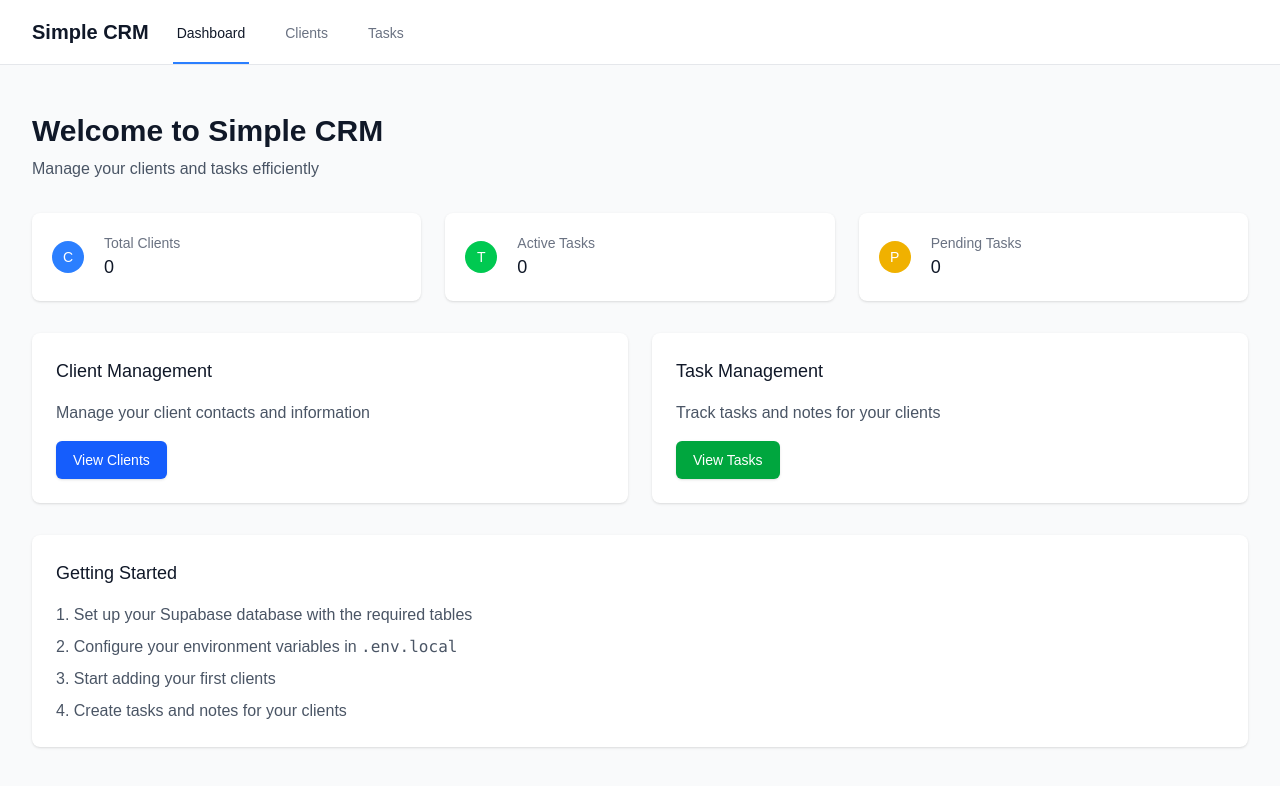
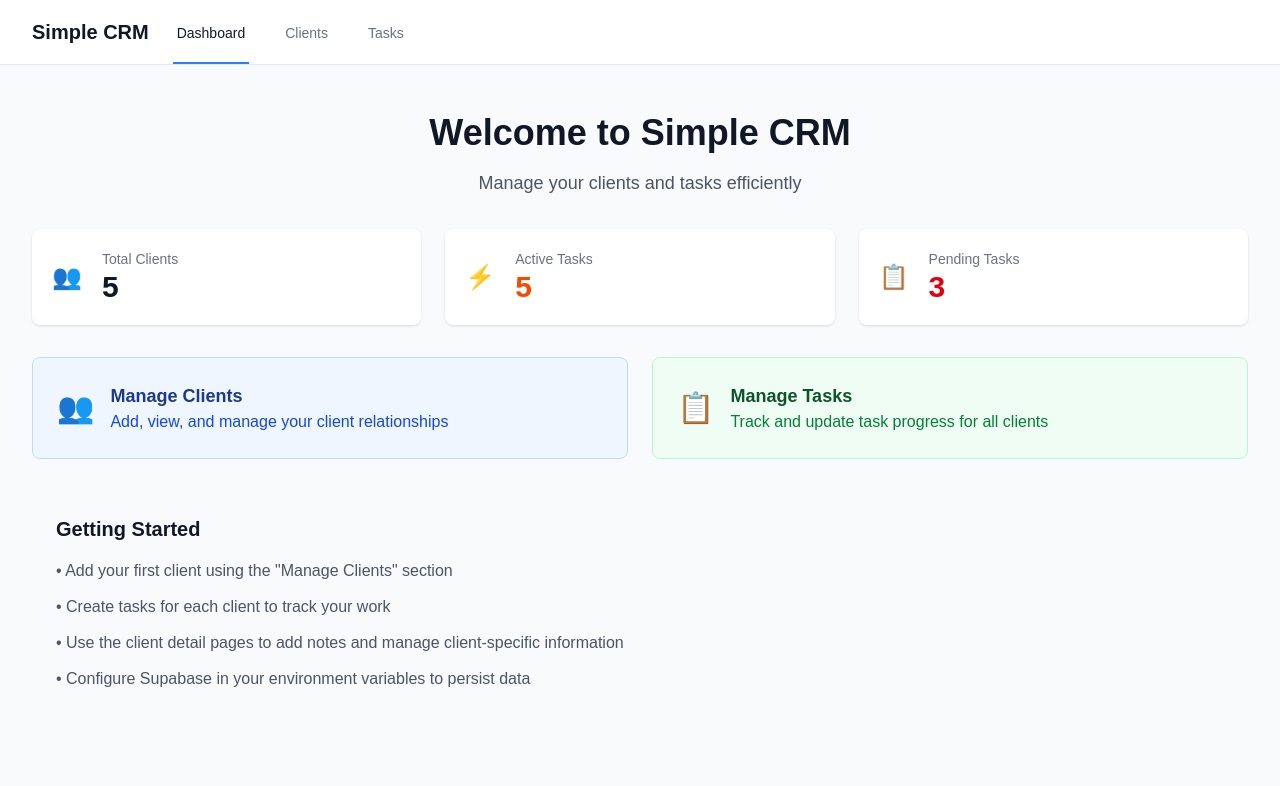
Before and after one commit to mattrenfer/crm-proto, a Next.js app: page / in a window 1280 px wide. Shown: the top 786 px of the page. Built offline with nearby package versions, Linux system fonts and the light colour scheme.

Commit message:
dashboard client/task counter

```diff
--- a/src/app/page.tsx
+++ b/src/app/page.tsx
@@ -1,35 +1,36 @@
 import Link from "next/link";
+import { getDashboardStats } from "../lib/mockData";
 
-export default function Home() {
+export default function HomePage() {
+  const { totalClients, activeTasks, pendingTasks } = getDashboardStats();
+
   return (
     <div className="max-w-7xl mx-auto py-6 sm:px-6 lg:px-8">
       <div className="px-4 py-6 sm:px-0">
-        <div className="mb-8">
-          <h1 className="text-3xl font-bold text-gray-900 dark:text-white">
+        <div className="text-center mb-8">
+          <h1 className="text-4xl font-bold text-gray-900 dark:text-white mb-4">
             Welcome to Simple CRM
           </h1>
-          <p className="mt-2 text-gray-600 dark:text-gray-300">
+          <p className="text-lg text-gray-600 dark:text-gray-300">
             Manage your clients and tasks efficiently
           </p>
         </div>
 
-        {/* Quick Stats */}
+        {/* Dashboard Stats */}
         <div className="grid grid-cols-1 md:grid-cols-3 gap-6 mb-8">
           <div className="bg-white dark:bg-gray-800 overflow-hidden shadow rounded-lg">
             <div className="p-5">
               <div className="flex items-center">
                 <div className="flex-shrink-0">
-                  <div className="w-8 h-8 bg-blue-500 rounded-full flex items-center justify-center">
-                    <span className="text-white text-sm font-medium">C</span>
-                  </div>
+                  <div className="text-2xl">👥</div>
                 </div>
                 <div className="ml-5 w-0 flex-1">
                   <dl>
                     <dt className="text-sm font-medium text-gray-500 dark:text-gray-400 truncate">
                       Total Clients
                     </dt>
-                    <dd className="text-lg font-medium text-gray-900 dark:text-white">
-                      0
+                    <dd className="text-3xl font-semibold text-gray-900 dark:text-white">
+                      {totalClients}
                     </dd>
                   </dl>
                 </div>
@@ -41,17 +42,15 @@ export default function Home() {
             <div className="p-5">
               <div className="flex items-center">
                 <div className="flex-shrink-0">
-                  <div className="w-8 h-8 bg-green-500 rounded-full flex items-center justify-center">
-                    <span className="text-white text-sm font-medium">T</span>
-                  </div>
+                  <div className="text-2xl">⚡</div>
                 </div>
                 <div className="ml-5 w-0 flex-1">
                   <dl>
                     <dt className="text-sm font-medium text-gray-500 dark:text-gray-400 truncate">
                       Active Tasks
                     </dt>
-                    <dd className="text-lg font-medium text-gray-900 dark:text-white">
-                      0
+                    <dd className="text-3xl font-semibold text-orange-600 dark:text-orange-400">
+                      {activeTasks}
                     </dd>
                   </dl>
                 </div>
@@ -63,17 +62,15 @@ export default function Home() {
             <div className="p-5">
               <div className="flex items-center">
                 <div className="flex-shrink-0">
-                  <div className="w-8 h-8 bg-yellow-500 rounded-full flex items-center justify-center">
-                    <span className="text-white text-sm font-medium">P</span>
-                  </div>
+                  <div className="text-2xl">📋</div>
                 </div>
                 <div className="ml-5 w-0 flex-1">
                   <dl>
                     <dt className="text-sm font-medium text-gray-500 dark:text-gray-400 truncate">
                       Pending Tasks
                     </dt>
-                    <dd className="text-lg font-medium text-gray-900 dark:text-white">
-                      0
+                    <dd className="text-3xl font-semibold text-red-600 dark:text-red-400">
+                      {pendingTasks}
                     </dd>
                   </dl>
                 </div>
@@ -83,56 +80,58 @@ export default function Home() {
         </div>
 
         {/* Quick Actions */}
-        <div className="grid grid-cols-1 md:grid-cols-2 gap-6">
-          <div className="bg-white dark:bg-gray-800 overflow-hidden shadow rounded-lg">
-            <div className="p-6">
-              <h3 className="text-lg font-medium text-gray-900 dark:text-white mb-4">
-                Client Management
-              </h3>
-              <p className="text-gray-600 dark:text-gray-300 mb-4">
-                Manage your client contacts and information
-              </p>
-              <Link
-                href="/clients"
-                className="inline-flex items-center px-4 py-2 border border-transparent text-sm font-medium rounded-md shadow-sm text-white bg-blue-600 hover:bg-blue-700 focus:outline-none focus:ring-2 focus:ring-offset-2 focus:ring-blue-500"
-              >
-                View Clients
-              </Link>
+        <div className="grid grid-cols-1 md:grid-cols-2 gap-6 mb-8">
+          <Link href="/clients" className="group">
+            <div className="bg-blue-50 dark:bg-blue-900 border border-blue-200 dark:border-blue-700 rounded-lg p-6 hover:bg-blue-100 dark:hover:bg-blue-800 transition-colors">
+              <div className="flex items-center">
+                <div className="text-3xl mr-4">👥</div>
+                <div>
+                  <h3 className="text-lg font-semibold text-blue-900 dark:text-blue-100 group-hover:text-blue-800 dark:group-hover:text-blue-200">
+                    Manage Clients
+                  </h3>
+                  <p className="text-blue-700 dark:text-blue-300">
+                    Add, view, and manage your client relationships
+                  </p>
+                </div>
+              </div>
             </div>
-          </div>
+          </Link>
 
-          <div className="bg-white dark:bg-gray-800 overflow-hidden shadow rounded-lg">
-            <div className="p-6">
-              <h3 className="text-lg font-medium text-gray-900 dark:text-white mb-4">
-                Task Management
-              </h3>
-              <p className="text-gray-600 dark:text-gray-300 mb-4">
-                Track tasks and notes for your clients
-              </p>
-              <Link
-                href="/tasks"
-                className="inline-flex items-center px-4 py-2 border border-transparent text-sm font-medium rounded-md shadow-sm text-white bg-green-600 hover:bg-green-700 focus:outline-none focus:ring-2 focus:ring-offset-2 focus:ring-green-500"
-              >
-                View Tasks
-              </Link>
+          <Link href="/tasks" className="group">
+            <div className="bg-green-50 dark:bg-green-900 border border-green-200 dark:border-green-700 rounded-lg p-6 hover:bg-green-100 dark:hover:bg-green-800 transition-colors">
+              <div className="flex items-center">
+                <div className="text-3xl mr-4">📋</div>
+                <div>
+                  <h3 className="text-lg font-semibold text-green-900 dark:text-green-100 group-hover:text-green-800 dark:group-hover:text-green-200">
+                    Manage Tasks
+                  </h3>
+                  <p className="text-green-700 dark:text-green-300">
+                    Track and update task progress for all clients
+                  </p>
+                </div>
+              </div>
             </div>
-          </div>
+          </Link>
         </div>
 
-        {/* Getting Started */}
-        <div className="mt-8 bg-white dark:bg-gray-800 overflow-hidden shadow rounded-lg">
-          <div className="p-6">
-            <h3 className="text-lg font-medium text-gray-900 dark:text-white mb-4">
-              Getting Started
-            </h3>
-            <div className="prose dark:prose-invert">
-              <ol className="list-decimal list-inside space-y-2 text-gray-600 dark:text-gray-300">
-                <li>Set up your Supabase database with the required tables</li>
-                <li>Configure your environment variables in <code>.env.local</code></li>
-                <li>Start adding your first clients</li>
-                <li>Create tasks and notes for your clients</li>
-              </ol>
-            </div>
+        {/* Getting Started Guide */}
+        <div className="bg-gray-50 dark:bg-gray-800 rounded-lg p-6">
+          <h2 className="text-xl font-semibold text-gray-900 dark:text-white mb-4">
+            Getting Started
+          </h2>
+          <div className="space-y-3 text-gray-600 dark:text-gray-300">
+            <p>
+              • Add your first client using the "Manage Clients" section
+            </p>
+            <p>
+              • Create tasks for each client to track your work
+            </p>
+            <p>
+              • Use the client detail pages to add notes and manage client-specific information
+            </p>
+            <p>
+              • Configure Supabase in your environment variables to persist data
+            </p>
           </div>
         </div>
       </div>
--- /dev/null
+++ b/src/lib/mockData.ts
@@ -0,0 +1,197 @@
+export interface Client {
+    id: string;
+    name: string;
+    email: string;
+    phone?: string;
+    company?: string;
+    created_at: string;
+    updated_at: string;
+}
+
+export interface Task {
+    id: string;
+    client_id: string;
+    title: string;
+    description?: string;
+    status: 'pending' | 'in_progress' | 'completed';
+    priority: 'low' | 'medium' | 'high';
+    due_date?: string;
+    created_at: string;
+    updated_at: string;
+}
+
+export interface Note {
+    id: string;
+    client_id: string;
+    content: string;
+    created_at: string;
+}
+
+export const MOCK_CLIENTS: Client[] = [
+    {
+        id: '1',
+        name: 'John Doe',
+        email: 'john.doe@example.com',
+        phone: '+1-555-0123',
+        company: 'Tech Solutions Inc.',
+        created_at: '2025-01-15T09:00:00Z',
+        updated_at: '2025-01-15T09:00:00Z',
+    },
+    {
+        id: '2',
+        name: 'Jane Smith',
+        email: 'jane.smith@example.com',
+        phone: '+1-555-0124',
+        company: 'Marketing Pro',
+        created_at: '2025-01-16T10:30:00Z',
+        updated_at: '2025-01-16T10:30:00Z',
+    },
+    {
+        id: '3',
+        name: 'Bob Johnson',
+        email: 'bob.johnson@example.com',
+        phone: '+1-555-0125',
+        company: 'Design Studio',
+        created_at: '2025-01-17T14:15:00Z',
+        updated_at: '2025-01-17T14:15:00Z',
+    },
+    {
+        id: '4',
+        name: 'Sarah Wilson',
+        email: 'sarah.wilson@example.com',
+        phone: '+1-555-0126',
+        company: 'Wilson Consulting',
+        created_at: '2025-01-18T11:45:00Z',
+        updated_at: '2025-01-18T11:45:00Z',
+    },
+    {
+        id: '5',
+        name: 'Mike Chen',
+        email: 'mike.chen@startup.com',
+        phone: '+1-555-0127',
+        company: 'StartupXYZ',
+        created_at: '2025-01-19T16:20:00Z',
+        updated_at: '2025-01-19T16:20:00Z',
+    },
+];
+
+export const MOCK_TASKS: Task[] = [
+    {
+        id: '1',
+        client_id: '1',
+        title: 'Initial consultation',
+        description:
+            'Schedule and conduct initial project consultation with the client',
+        status: 'pending',
+        priority: 'high',
+        due_date: '2025-07-25',
+        created_at: '2025-07-19T09:00:00Z',
+        updated_at: '2025-07-19T09:00:00Z',
+    },
+    {
+        id: '2',
+        client_id: '2',
+        title: 'Proposal review',
+        description: 'Review and finalize project proposal with stakeholders',
+        status: 'in_progress',
+        priority: 'medium',
+        due_date: '2025-07-30',
+        created_at: '2025-07-18T14:30:00Z',
+        updated_at: '2025-07-19T10:15:00Z',
+    },
+    {
+        id: '3',
+        client_id: '3',
+        title: 'Design mockups',
+        description: 'Create initial design mockups for review and approval',
+        status: 'completed',
+        priority: 'medium',
+        due_date: '2025-07-20',
+        created_at: '2025-07-15T11:00:00Z',
+        updated_at: '2025-07-19T16:45:00Z',
+    },
+    {
+        id: '4',
+        client_id: '4',
+        title: 'Contract negotiation',
+        description: 'Finalize contract terms and pricing structure',
+        status: 'in_progress',
+        priority: 'high',
+        due_date: '2025-07-22',
+        created_at: '2025-07-17T13:20:00Z',
+        updated_at: '2025-07-19T09:30:00Z',
+    },
+    {
+        id: '5',
+        client_id: '5',
+        title: 'Technical requirements gathering',
+        description:
+            'Collect detailed technical requirements and specifications',
+        status: 'pending',
+        priority: 'medium',
+        due_date: '2025-07-28',
+        created_at: '2025-07-19T08:45:00Z',
+        updated_at: '2025-07-19T08:45:00Z',
+    },
+    {
+        id: '6',
+        client_id: '1',
+        title: 'Follow-up meeting',
+        description: 'Schedule follow-up meeting to discuss project progress',
+        status: 'pending',
+        priority: 'low',
+        created_at: '2025-07-19T15:00:00Z',
+        updated_at: '2025-07-19T15:00:00Z',
+    },
+    {
+        id: '7',
+        client_id: '2',
+        title: 'Budget approval',
+        description: 'Get final budget approval from finance team',
+        status: 'completed',
+        priority: 'high',
+        due_date: '2025-07-21',
+        created_at: '2025-07-16T10:30:00Z',
+        updated_at: '2025-07-18T14:20:00Z',
+    },
+];
+
+export const MOCK_NOTES: Note[] = [
+    {
+        id: '1',
+        client_id: '1',
+        content:
+            'Initial contact made. Client interested in web development project.',
+        created_at: '2025-07-19T09:15:00Z',
+    },
+    {
+        id: '2',
+        client_id: '1',
+        content:
+            'Follow-up call scheduled for next week to discuss requirements.',
+        created_at: '2025-07-19T15:30:00Z',
+    },
+    {
+        id: '3',
+        client_id: '2',
+        content: 'Proposal sent. Waiting for feedback from stakeholders.',
+        created_at: '2025-07-18T14:45:00Z',
+    },
+];
+
+// Utility functions for dashboard metrics
+export const getDashboardStats = () => {
+    const totalClients = MOCK_CLIENTS.length;
+    const activeTasks = MOCK_TASKS.filter(
+        task => task.status === 'pending' || task.status === 'in_progress',
+    ).length;
+    const pendingTasks = MOCK_TASKS.filter(
+        task => task.status === 'pending',
+    ).length;
+
+    return {
+        totalClients,
+        activeTasks,
+        pendingTasks,
+    };
+};
```
